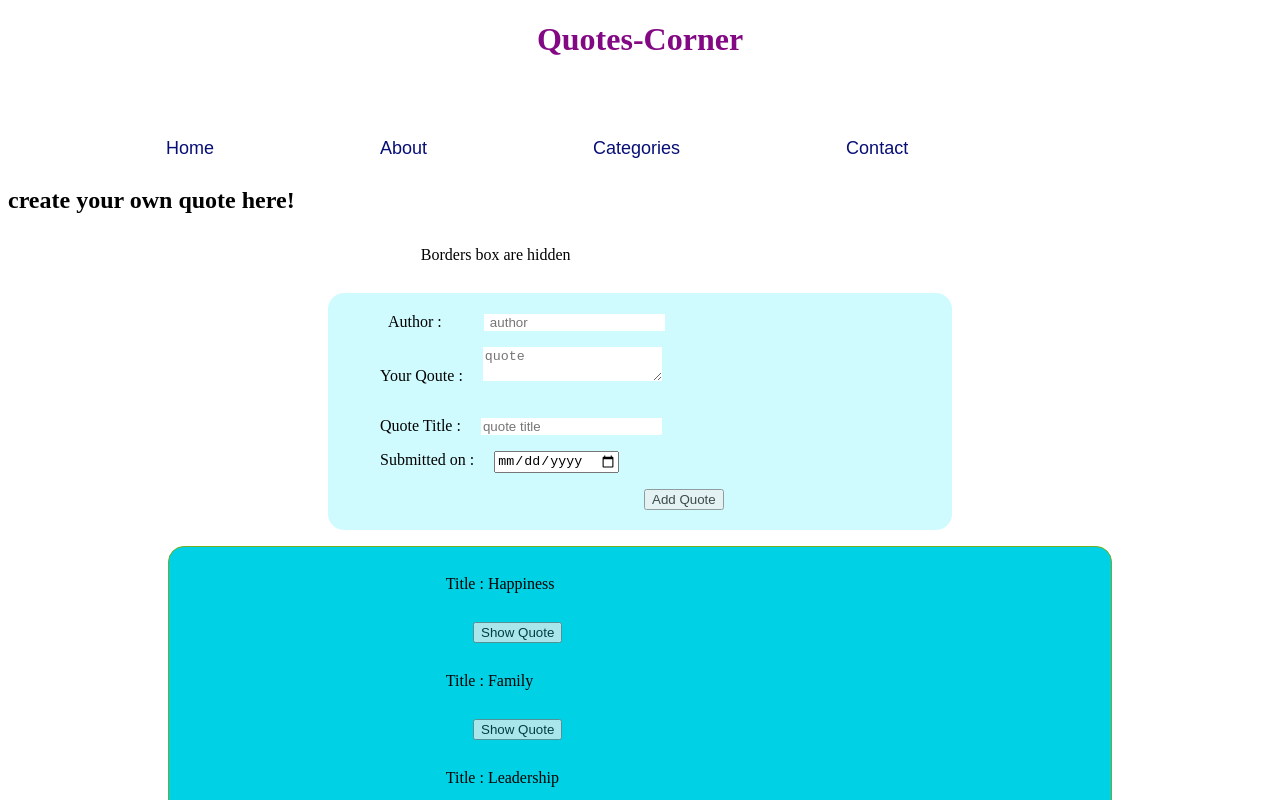
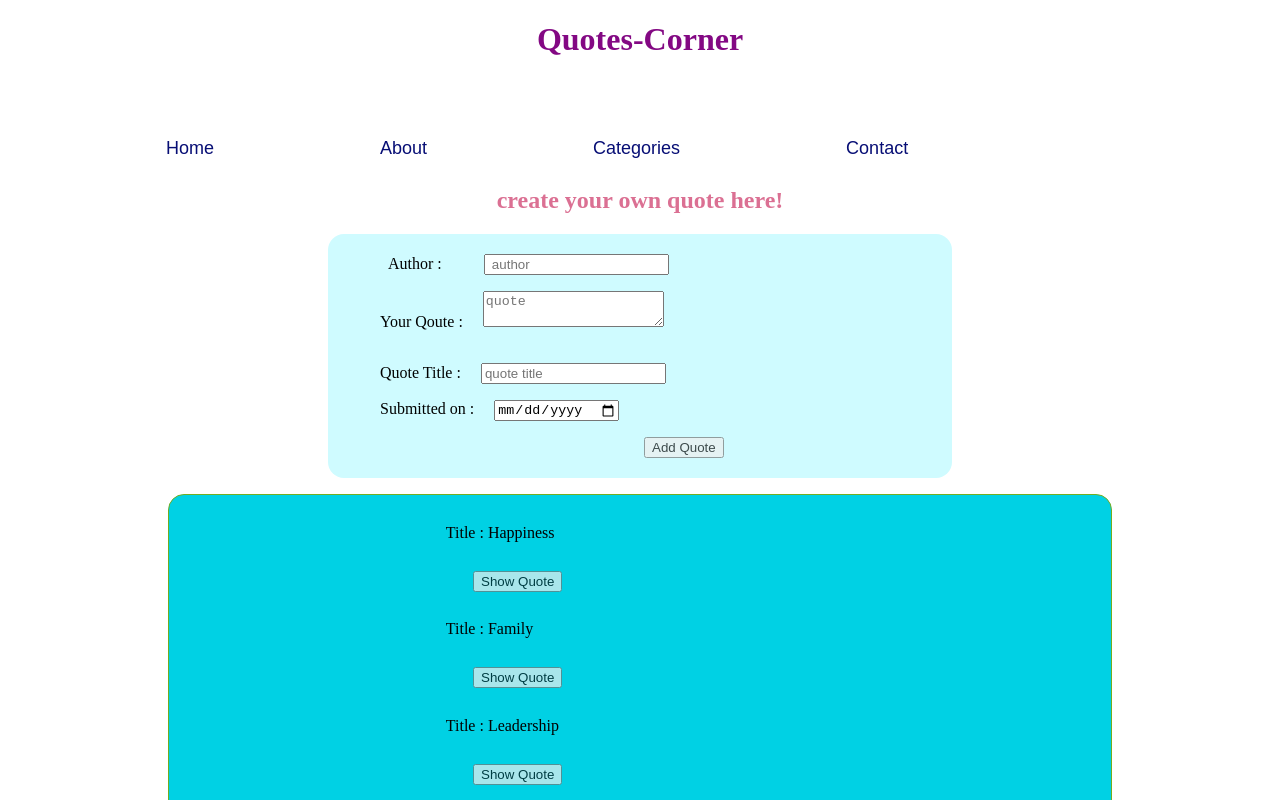
Before and after one commit to Norah-Waswala/quotes-corner, an Angular app: page / in a window 1280 px wide. Shown: the top 800 px of the page. Built offline with nearby package versions, Linux system fonts and the light colour scheme.

Commit message:
fix:img url

```diff
--- a/package.json
+++ b/package.json
@@ -30,6 +30,7 @@
     "@angular/compiler-cli": "~13.3.0",
     "@types/jasmine": "~3.10.0",
     "@types/node": "^12.11.1",
+    "angular-cli-ghpages": "^1.0.0",
     "jasmine-core": "~4.0.0",
     "karma": "~6.3.0",
     "karma-chrome-launcher": "~3.1.0",
--- a/src/app/quote-form/quote-form.component.html
+++ b/src/app/quote-form/quote-form.component.html
@@ -1,5 +1,5 @@
       <h2>create your own quote here!</h2>
-      <p> Borders box are hidden </p>
+
     <!-- <form #quoteform="ngForm" id="form"> -->
 
 
--- a/src/app/quote-likes/quote-likes.component.html
+++ b/src/app/quote-likes/quote-likes.component.html
@@ -1,6 +1,6 @@
 <div class="votes">
 <p>{{numberOfLikes}}</p>
-<img (click)="likesImgClick()" src="../../assets/like1.jpg" alt="">
+<img (click)="likesImgClick()" src="../../../assets/like1.jpg" alt="">
 <p>{{numberOfDislike}}</p>
-<img (click)="dislikeImgClick()" id="unlike" src="../../assets/unlike.jpg" alt="">
+<img (click)="dislikeImgClick()" id="unlike" src="../../../assets/unlike.jpg" alt="">
 </div>
--- a/src/styles.css
+++ b/src/styles.css
@@ -104,7 +104,10 @@ button {
 }
 
 /* form */
-
+h2{
+  text-align: center;
+  color: palevioletred;
+}
 #forum {
 margin-left: 20rem;
 margin-right: 20rem;
@@ -120,7 +123,7 @@ margin-bottom: 1rem;
 }
 
 .form-control-author{
-  border-style: hidden;
+  /* border-style: hidden; */
   margin-left: 1.4rem;
 }
 
@@ -135,7 +138,7 @@ margin-bottom: 1rem;
 
 .form-control-details {
   resize: vertical;
-  border-style: hidden;
+  /* border-style: hidden; */
 }
 
 /* Quote Title */
@@ -147,7 +150,7 @@ margin-bottom: 1rem;
 
 .form-control-title {
   margin-left: 1rem;
-  border-style: hidden;
+  /* border-style: hidden; */
 }
 
 /* Quote Date */
```
Also changed, not shown: 1 other file (tests, documents, lock files or other folders).
